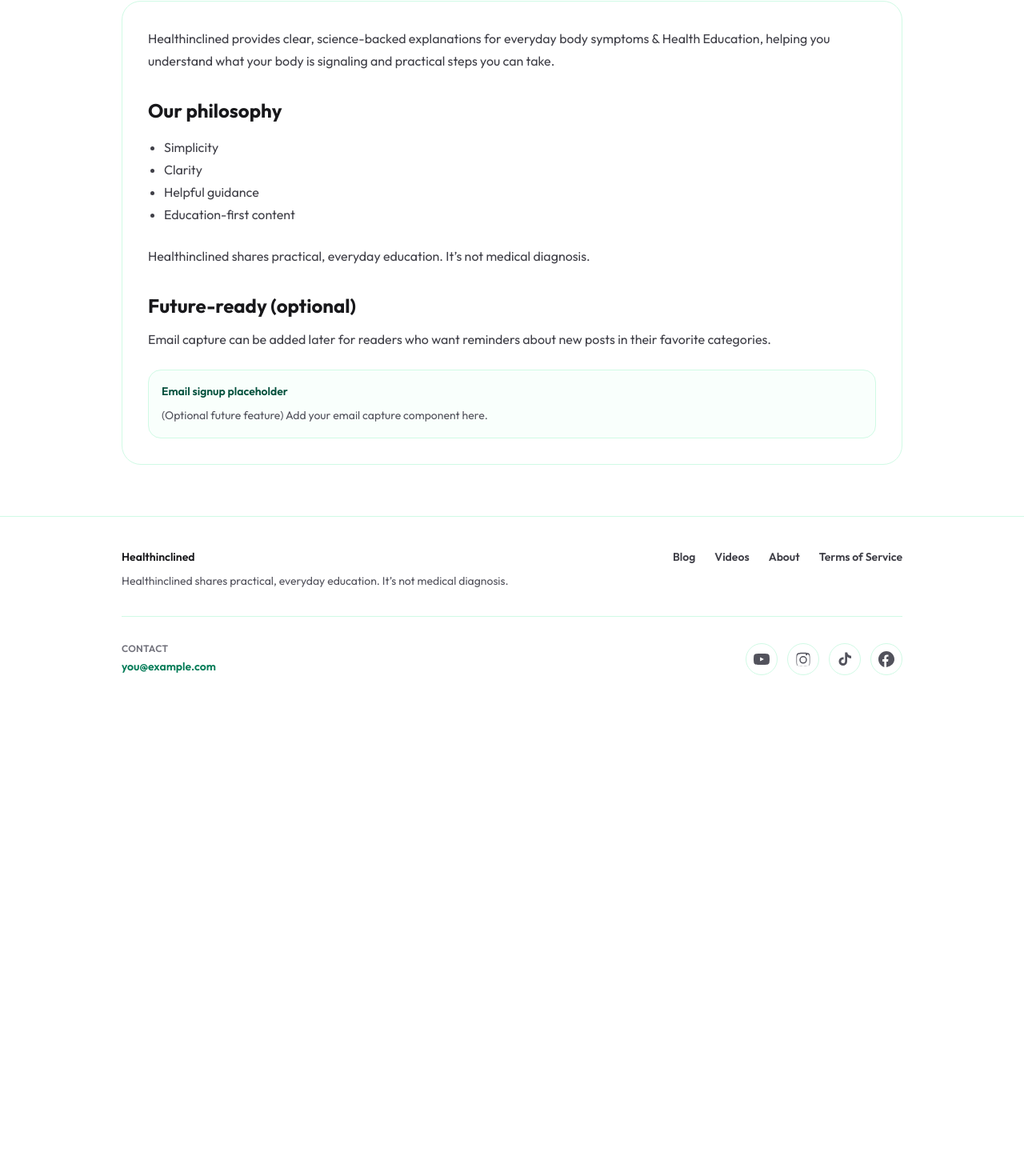
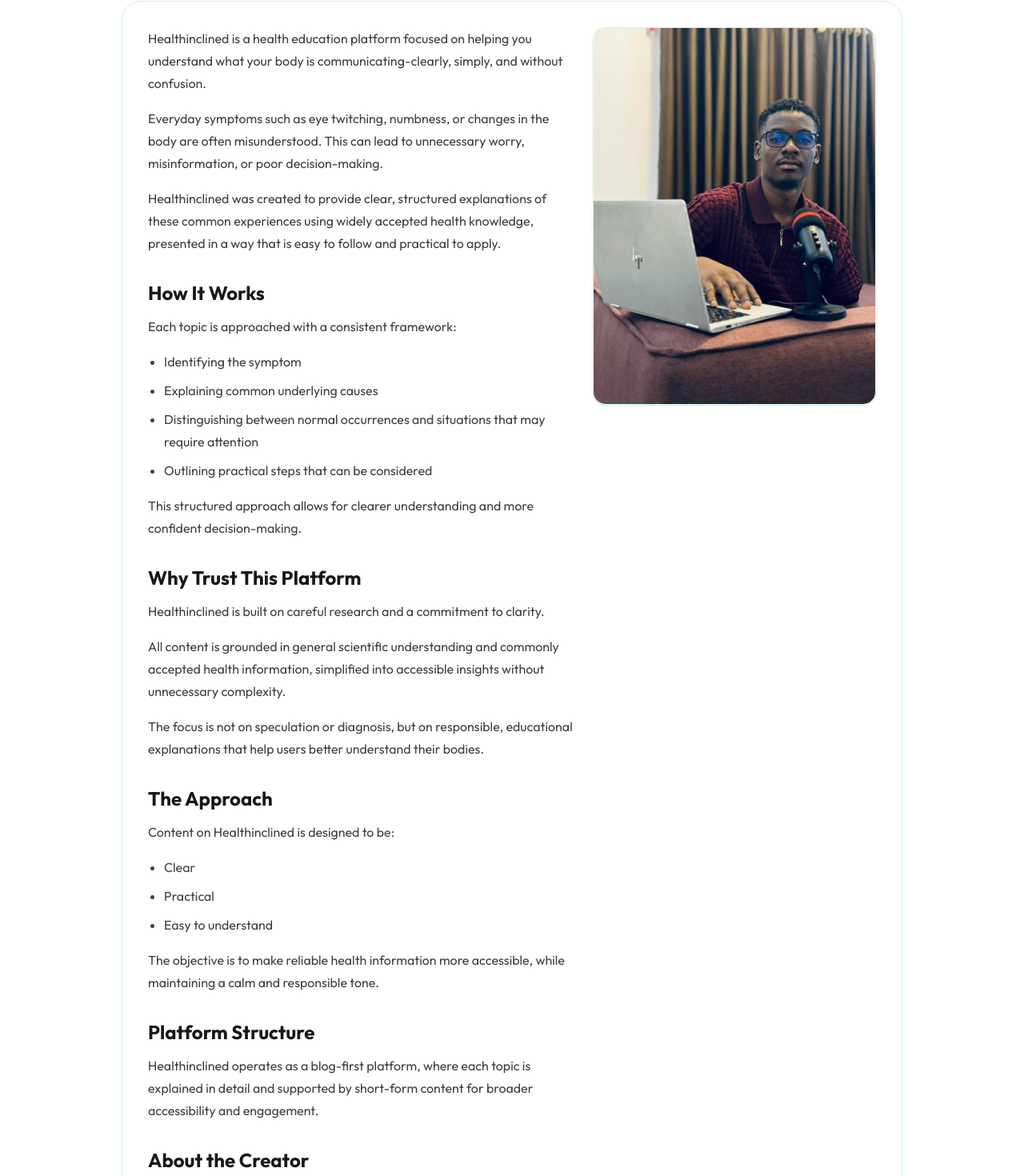
Before and after one commit to stevedubby/HealthInclined, a Next.js app: page /about in a window 1280 px wide. Shown: the part 176-1646 px from the top of the page at 80% size. Before the commit the page ends 1060 px from the top, so only its background shows below. Built offline with nearby package versions, Linux system fonts and the light colour scheme.

Commit message:
Rewrite About page with professional brand narrative and creator profile.
This replaces the About content with a structured, authoritative Healthinclined overview and adds the creator image for a cleaner, trust-oriented presentation.

Made-with: Cursor

```diff
--- a/src/app/(site)/about/page.tsx
+++ b/src/app/(site)/about/page.tsx
@@ -1,10 +1,12 @@
 import type { Metadata } from "next";
+import Image from "next/image";
 import Container from "@/components/Container";
 import { SITE } from "@/lib/site";
 
 export const metadata: Metadata = {
   title: "About | Healthinclined",
-  description: "Learn how Healthinclined writes simple, non-diagnostic health education.",
+  description:
+    "Learn about Healthinclined, a structured and research-based health education platform.",
   alternates: { canonical: `${SITE.baseUrl}/about` },
 };
 
@@ -17,36 +19,140 @@ export default function AboutPage() {
         </h1>
 
         <div className="mt-6 rounded-3xl border border-emerald-100 bg-white p-6 sm:p-8 dark:border-emerald-900 dark:bg-zinc-900">
+          <div className="grid gap-6 md:grid-cols-[1.2fr_0.8fr] md:items-start">
+            <div className="space-y-8">
+              <section>
                 <p className="text-base leading-7 text-zinc-700 dark:text-zinc-300">
-            Healthinclined provides clear, science-backed explanations for everyday
-            body symptoms &amp; Health Education, helping you understand what your body
-            is signaling and practical steps you can take.
+                  Healthinclined is a health education platform focused on helping you
+                  understand what your body is communicating-clearly, simply, and
+                  without confusion.
                 </p>
+                <p className="mt-4 text-base leading-7 text-zinc-700 dark:text-zinc-300">
+                  Everyday symptoms such as eye twitching, numbness, or changes in the
+                  body are often misunderstood. This can lead to unnecessary worry,
+                  misinformation, or poor decision-making.
+                </p>
+                <p className="mt-4 text-base leading-7 text-zinc-700 dark:text-zinc-300">
+                  Healthinclined was created to provide clear, structured explanations
+                  of these common experiences using widely accepted health knowledge,
+                  presented in a way that is easy to follow and practical to apply.
+                </p>
+              </section>
 
-          <h2 className="mt-8 text-2xl font-bold text-zinc-900 dark:text-zinc-100">Our philosophy</h2>
+              <section>
+                <h2 className="text-2xl font-bold text-zinc-900 dark:text-zinc-100">
+                  How It Works
+                </h2>
+                <p className="mt-3 text-base leading-7 text-zinc-700 dark:text-zinc-300">
+                  Each topic is approached with a consistent framework:
+                </p>
+                <ul className="mt-4 list-disc space-y-2 pl-5 text-base leading-7 text-zinc-700 dark:text-zinc-300">
+                  <li>Identifying the symptom</li>
+                  <li>Explaining common underlying causes</li>
+                  <li>
+                    Distinguishing between normal occurrences and situations that may
+                    require attention
+                  </li>
+                  <li>Outlining practical steps that can be considered</li>
+                </ul>
+                <p className="mt-4 text-base leading-7 text-zinc-700 dark:text-zinc-300">
+                  This structured approach allows for clearer understanding and more
+                  confident decision-making.
+                </p>
+              </section>
 
-          <ul className="mt-4 list-disc pl-5 text-base leading-7 text-zinc-700 dark:text-zinc-300">
-            <li>Simplicity</li>
-            <li>Clarity</li>
-            <li>Helpful guidance</li>
-            <li>Education-first content</li>
+              <section>
+                <h2 className="text-2xl font-bold text-zinc-900 dark:text-zinc-100">
+                  Why Trust This Platform
+                </h2>
+                <p className="mt-3 text-base leading-7 text-zinc-700 dark:text-zinc-300">
+                  Healthinclined is built on careful research and a commitment to
+                  clarity.
+                </p>
+                <p className="mt-4 text-base leading-7 text-zinc-700 dark:text-zinc-300">
+                  All content is grounded in general scientific understanding and
+                  commonly accepted health information, simplified into accessible
+                  insights without unnecessary complexity.
+                </p>
+                <p className="mt-4 text-base leading-7 text-zinc-700 dark:text-zinc-300">
+                  The focus is not on speculation or diagnosis, but on responsible,
+                  educational explanations that help users better understand their
+                  bodies.
+                </p>
+              </section>
+
+              <section>
+                <h2 className="text-2xl font-bold text-zinc-900 dark:text-zinc-100">
+                  The Approach
+                </h2>
+                <p className="mt-3 text-base leading-7 text-zinc-700 dark:text-zinc-300">
+                  Content on Healthinclined is designed to be:
+                </p>
+                <ul className="mt-4 list-disc space-y-2 pl-5 text-base leading-7 text-zinc-700 dark:text-zinc-300">
+                  <li>Clear</li>
+                  <li>Practical</li>
+                  <li>Easy to understand</li>
                 </ul>
+                <p className="mt-4 text-base leading-7 text-zinc-700 dark:text-zinc-300">
+                  The objective is to make reliable health information more accessible,
+                  while maintaining a calm and responsible tone.
+                </p>
+              </section>
 
-          <p className="mt-6 text-base leading-7 text-zinc-700 dark:text-zinc-300">
-            {SITE.trustLine}
+              <section>
+                <h2 className="text-2xl font-bold text-zinc-900 dark:text-zinc-100">
+                  Platform Structure
+                </h2>
+                <p className="mt-3 text-base leading-7 text-zinc-700 dark:text-zinc-300">
+                  Healthinclined operates as a blog-first platform, where each topic is
+                  explained in detail and supported by short-form content for broader
+                  accessibility and engagement.
                 </p>
+              </section>
 
-          <h2 className="mt-8 text-2xl font-bold text-zinc-900 dark:text-zinc-100">Future-ready (optional)</h2>
+              <section>
+                <h2 className="text-2xl font-bold text-zinc-900 dark:text-zinc-100">
+                  About the Creator
+                </h2>
                 <p className="mt-3 text-base leading-7 text-zinc-700 dark:text-zinc-300">
-            Email capture can be added later for readers who want reminders about new
-            posts in their favorite categories.
+                  Healthinclined is developed and maintained by an independent health
+                  researcher with a strong focus on studying body patterns, simplifying
+                  health information, and making practical knowledge more accessible.
                 </p>
+                <p className="mt-4 text-base leading-7 text-zinc-700 dark:text-zinc-300">
+                  In addition to Healthinclined, other niche-focused platforms have
+                  been developed within the health space, including RecoveryHunt, which
+                  focuses specifically on smoker-related health and recovery.
+                </p>
+                <p className="mt-4 text-base font-semibold leading-7 text-zinc-900 dark:text-zinc-100">
+                  - Ejianya Chidubem Steven
+                </p>
+              </section>
 
-          <div className="mt-6 rounded-2xl border border-emerald-100 bg-emerald-50/30 p-4 dark:border-emerald-900 dark:bg-emerald-950/20">
-            <div className="text-sm font-semibold text-emerald-900">Email signup placeholder</div>
-            <p className="mt-2 text-sm leading-6 text-zinc-600 dark:text-zinc-400">
-              (Optional future feature) Add your email capture component here.
+              <section className="rounded-2xl border border-emerald-100 bg-emerald-50/30 p-4 dark:border-emerald-900 dark:bg-emerald-950/20">
+                <h2 className="text-xl font-bold text-zinc-900 dark:text-zinc-100">
+                  Note
+                </h2>
+                <p className="mt-2 text-base leading-7 text-zinc-700 dark:text-zinc-300">
+                  Content on this platform is provided for educational purposes only
+                  and should not be considered a substitute for professional medical
+                  advice.
                 </p>
+              </section>
+            </div>
+
+            <aside className="md:sticky md:top-24">
+              <div className="overflow-hidden rounded-2xl border border-emerald-100 bg-white shadow-sm dark:border-emerald-900 dark:bg-zinc-900">
+                <Image
+                  src="/myaboutimage.jpeg"
+                  alt="About the creator of Healthinclined"
+                  width={900}
+                  height={1100}
+                  className="h-auto w-full object-cover"
+                  priority
+                />
+              </div>
+            </aside>
           </div>
         </div>
       </div>
```
Also changed, not shown: public/myaboutimage.jpeg (added). Lines whose indentation alone changed are shown as unchanged.
